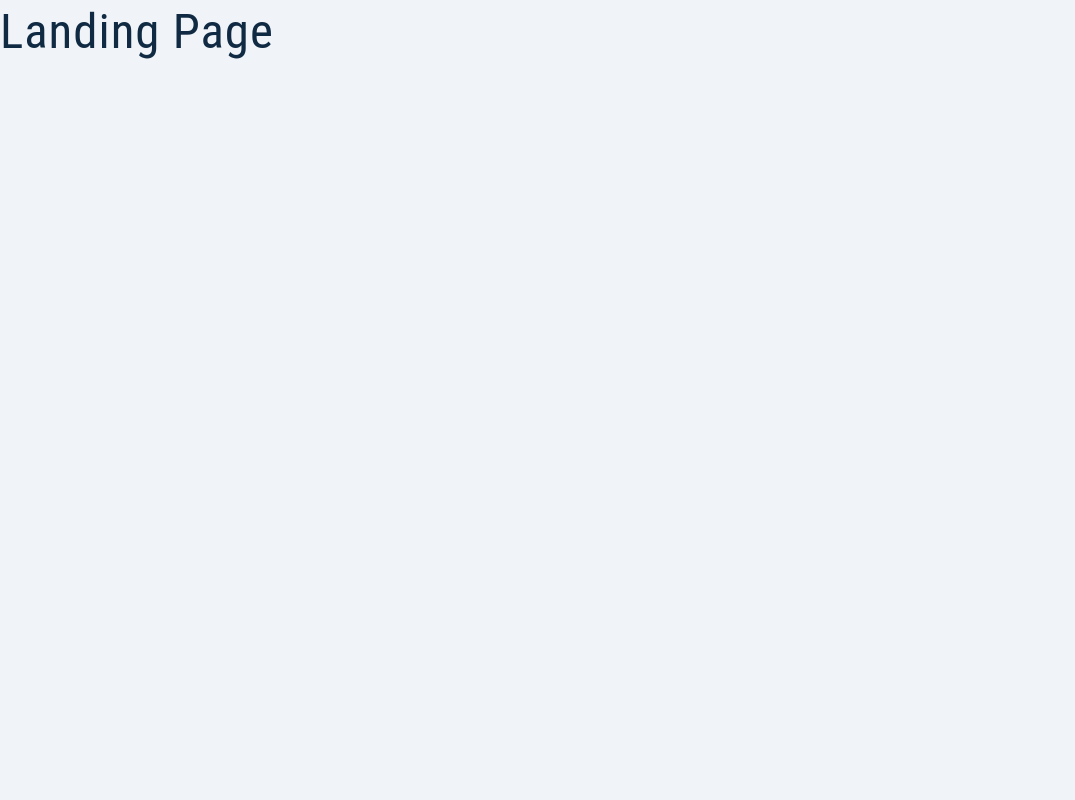
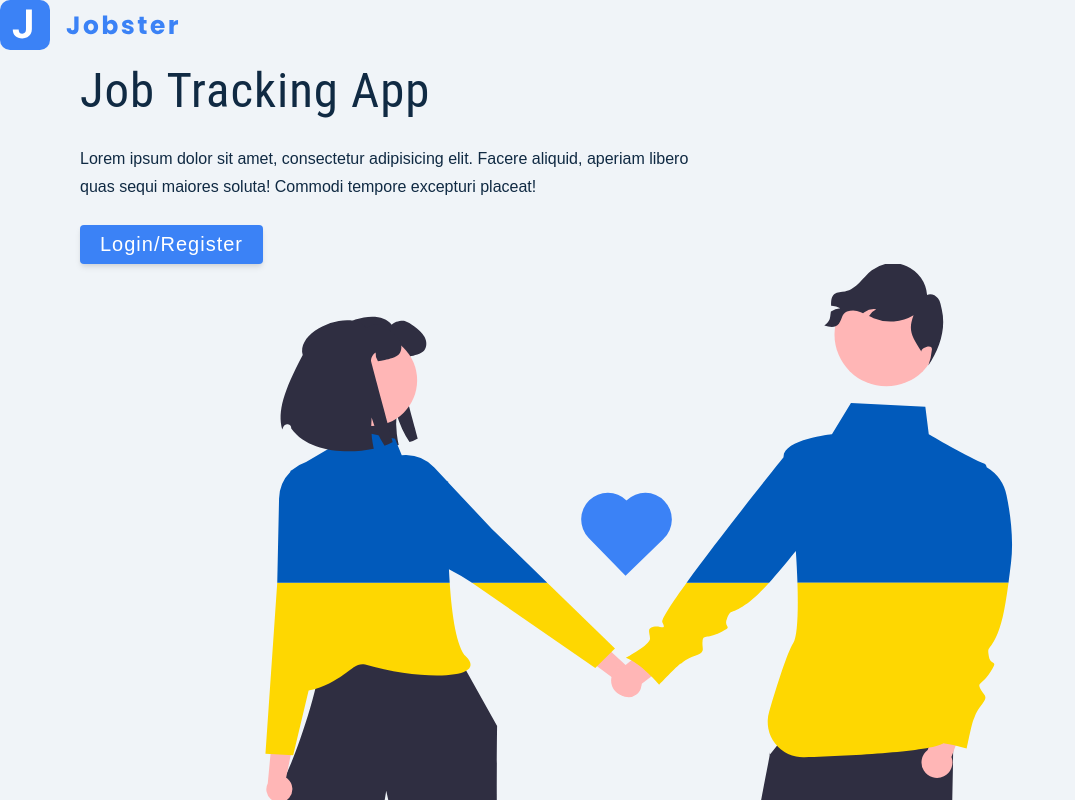
Before and after one commit to Fc0S4b/Jobster-JSmilga, a React (Create React App) app: page / in a window 1280 px wide. Shown: the top 800 px of the page, without its empty margins (0-1075 px from the left). Built offline with nearby package versions, Linux system fonts and the light colour scheme.

Commit message:
landing page structure

```diff
--- a/src/pages/Landing.js
+++ b/src/pages/Landing.js
@@ -2,7 +2,28 @@
 import logo from '../assets/images/logo.svg';
 import main from '../assets/images/main.svg';
 const Landing = () => {
-  return <h1>Landing page</h1>;
+  return (
+    <main>
+      <nav>
+        <img src={logo} alt="jobster logo" className="logo" />
+      </nav>
+      <div className="container page">
+        {/* info */}
+        <div className="info">
+          <h1>
+            job <span>tracking</span> app
+          </h1>
+          <p>
+            Lorem ipsum dolor sit amet, consectetur adipisicing elit. Facere
+            aliquid, aperiam libero quas sequi maiores soluta! Commodi tempore
+            excepturi placeat!
+          </p>
+          <button className="btn btn-hero">Login/Register</button>
+        </div>
+        <img src={main} alt="job hunt" className="img main-img" />
+      </div>
+    </main>
+  );
 };
 
 export default Landing;
```
